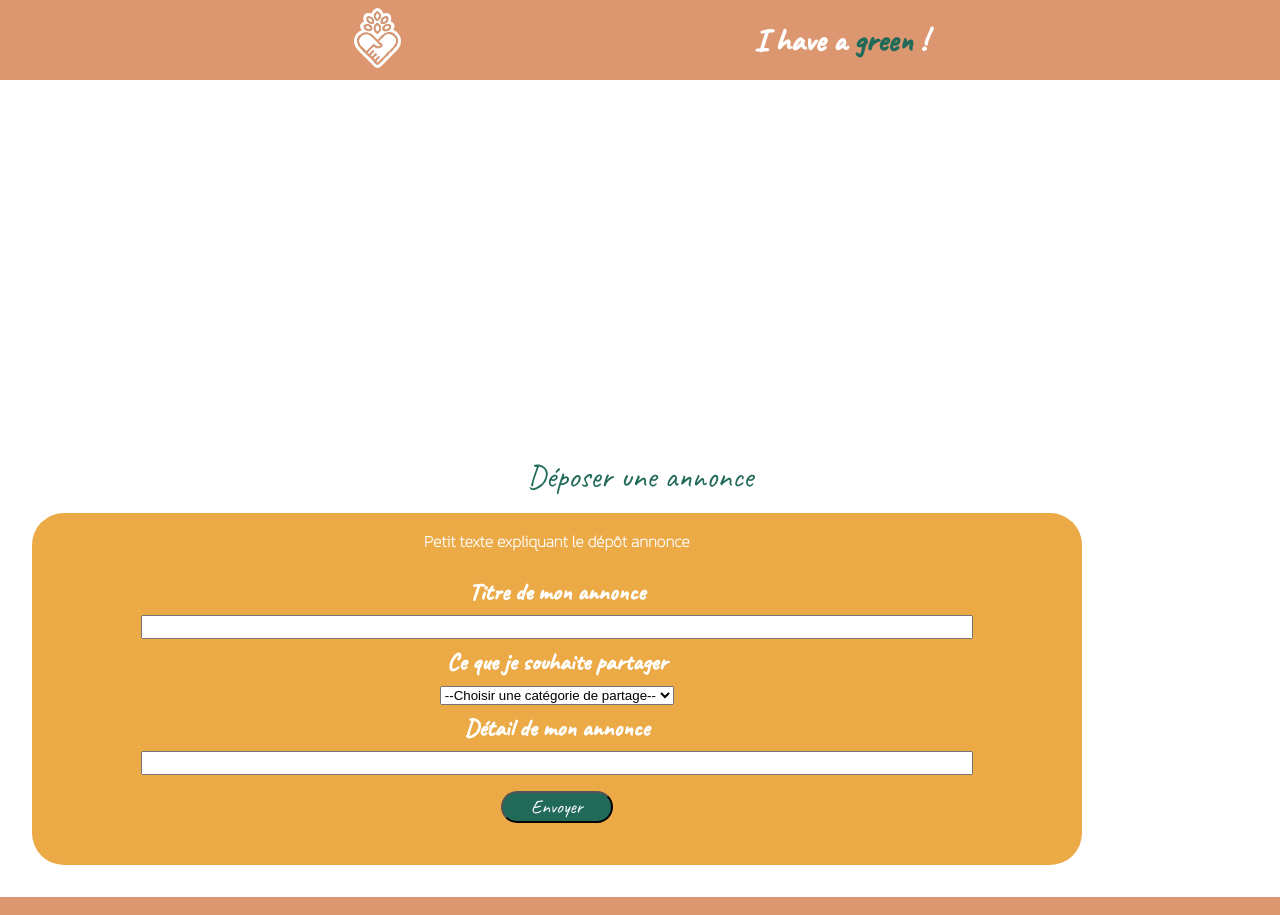
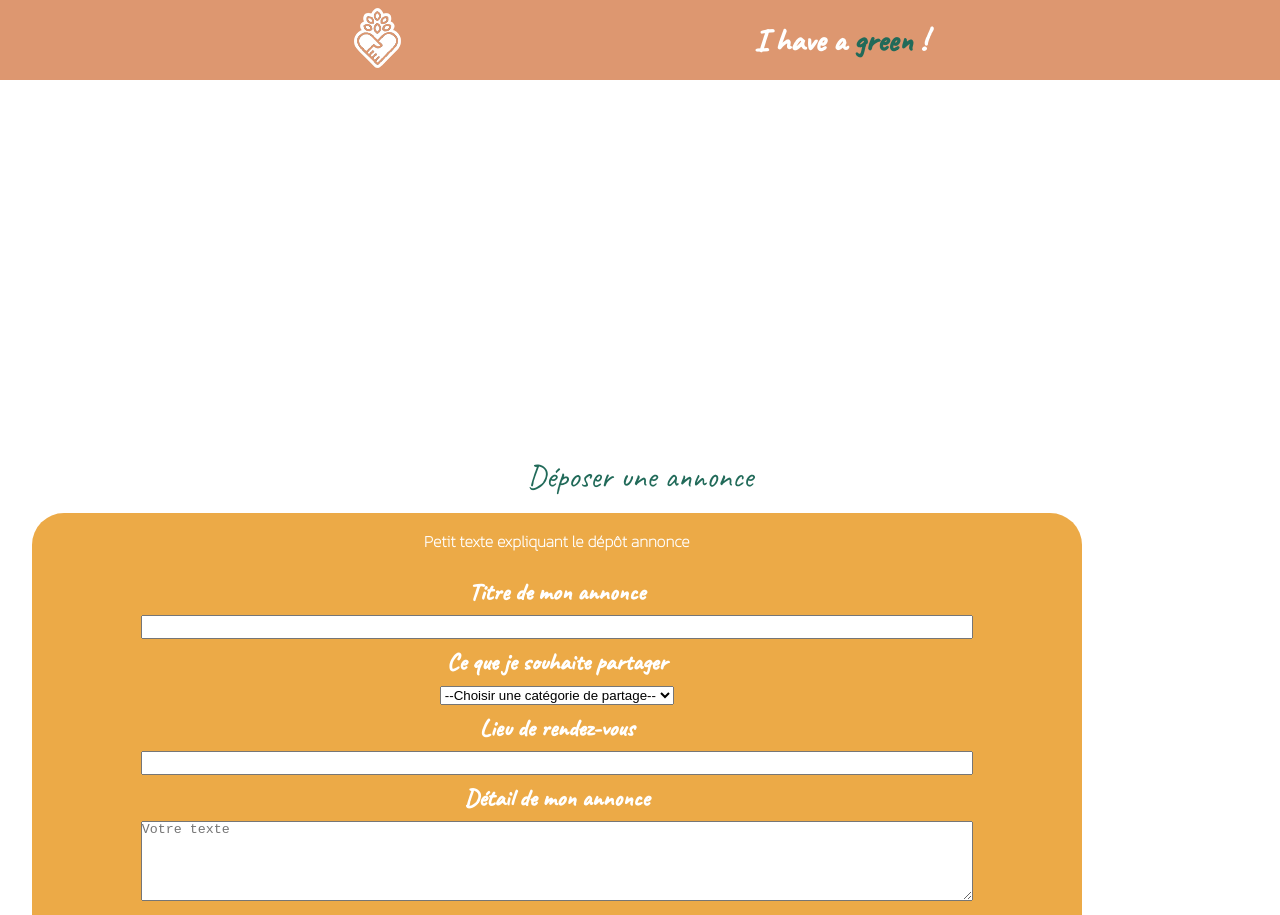
Before and after one commit to Mehdi-Mouilbeau/I-Have-A-Dream, a React (Vite) app in the folder frontend/: page /annonce in a window 1280 px wide. Shown: the top 915 px of the page. Built offline with nearby package versions, Linux system fonts and the light colour scheme.

Commit message:
modifié CSS page Annonce

```diff
--- a/frontend/src/components/AnnonceForm.jsx
+++ b/frontend/src/components/AnnonceForm.jsx
@@ -31,12 +31,21 @@ export default function AnnonceForm() {
           <option value="">Textile</option>
           <option value="">Réparations</option>
         </select>
+        <h2 className="stringform">Lieu de rendez-vous</h2>
+        <input
+          className="inputform"
+          id="name"
+          type="text"
+          value={title}
+          onChange={(e) => setTitle(e.target.value)}
+        />
         <label className="labelform" htmlFor="share">
           <h2 className="stringform">Détail de mon annonce</h2>
-          <input
-            className="inputform"
+          <textarea
+            className="inputformtext"
             id="firstName"
             type="text"
+            placeholder="Votre texte"
             value={share}
             onChange={(e) => setShare(e.target.value)}
           />
--- a/frontend/src/pages/Annonce.css
+++ b/frontend/src/pages/Annonce.css
@@ -6,7 +6,7 @@
   font-size: 1rem;
   background-color: var(--yellow-color);
   width: 82vw;
-  height: 22rem;
+  height: 30rem;
   border-radius: 2rem;
   margin: 1rem;
 }
@@ -35,6 +35,11 @@
   height: 1.5rem;
 }
 
+.inputformtext {
+  width: 65vw;
+  height: 5rem;
+}
+
 .labelform {
   display: flex;
   flex-direction: column;
```
